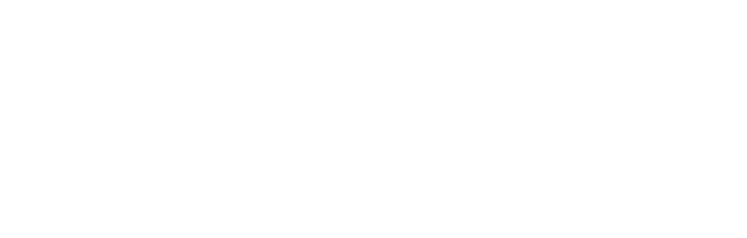
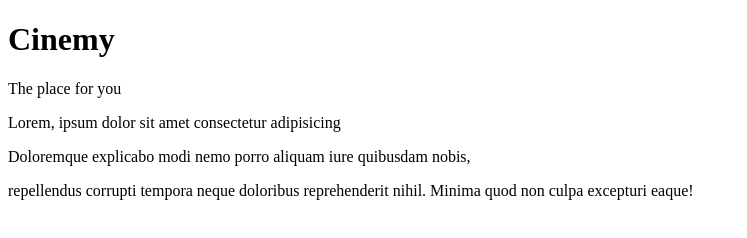
Before and after one commit to leemahh11/cinemy, a plain HTML site: page index.html in a window 1280 px wide. Shown: the whole page, without its empty margins (0-747 px from the left). Drawn offline with Linux system fonts and the light colour scheme.

Commit message:
added text

```diff
--- a/index.html
+++ b/index.html
@@ -8,7 +8,11 @@
     <link rel="stylesheet" href="style.css">
 </head>
 <body>
-
+    <h1>Cinemy</h1>
+    <p>The place for you</p>
+    <p>Lorem, ipsum dolor sit amet consectetur adipisicing </p>
+    <p>Doloremque explicabo modi nemo porro aliquam iure quibusdam nobis, </p>
+    <p>repellendus corrupti tempora neque doloribus reprehenderit nihil. Minima quod non culpa excepturi eaque!</p>
     <script src="script.js"></script>
 </body>
 </html>
```
